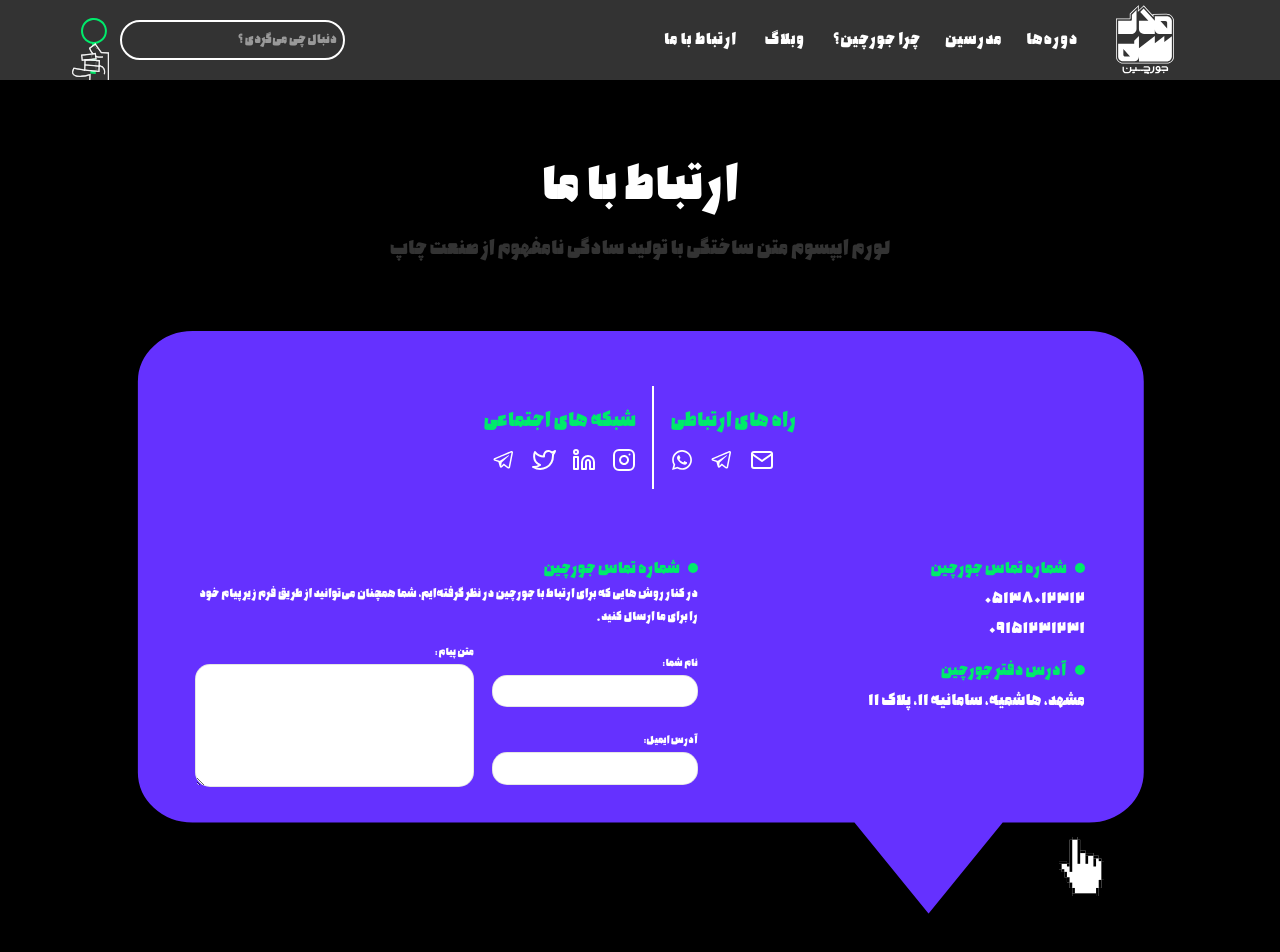
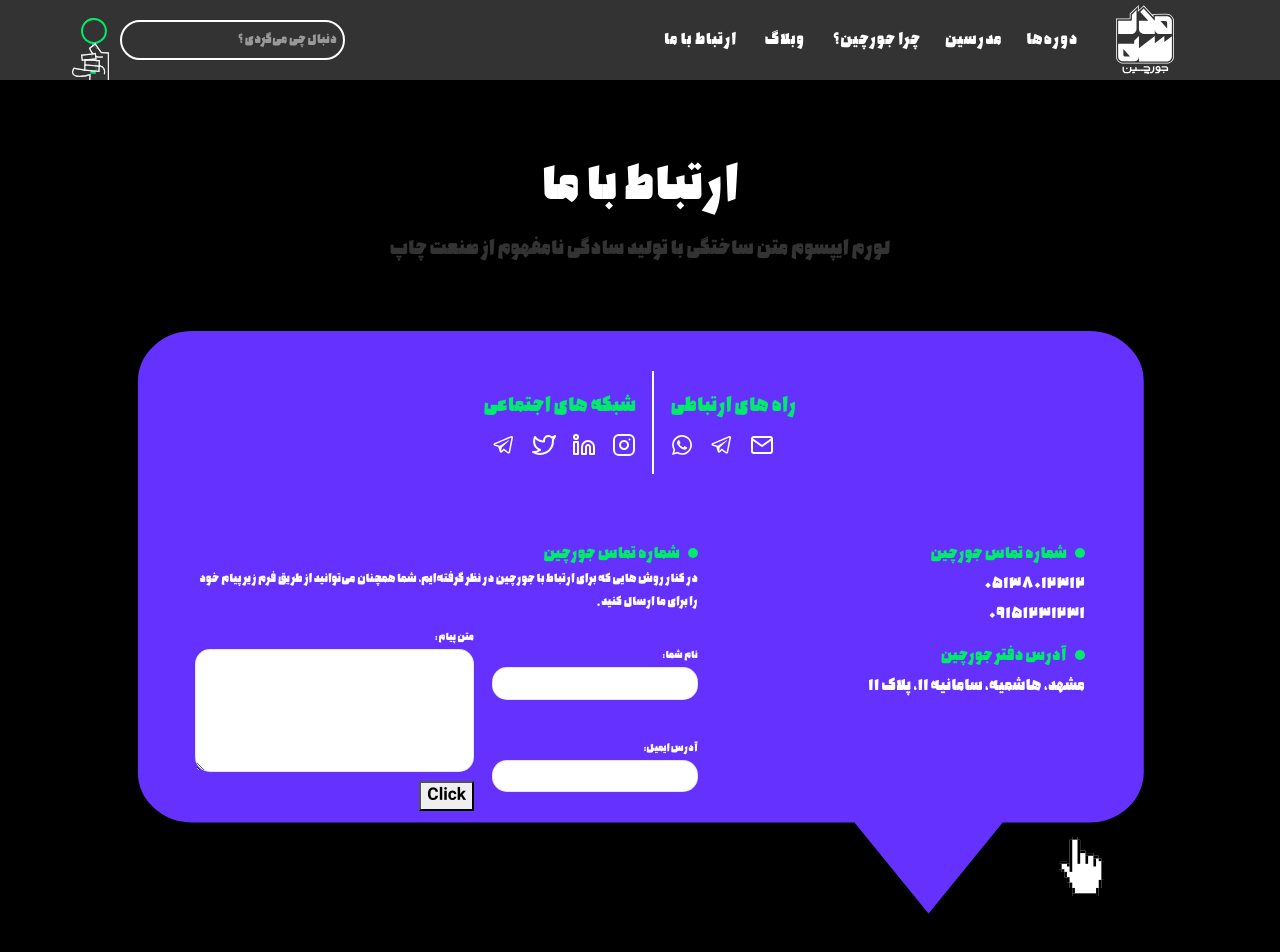
Before and after one commit to AlirezaSohrabiHT/joorchin-school, a React (Vite) app: page /Contactus in a window 1280 px wide. Shown: the top 952 px of the page. Built offline with nearby package versions, Linux system fonts and the light colour scheme.

Commit message:
Make ContactUs Component Form work

```diff
--- a/src/pages/Contactus.jsx
+++ b/src/pages/Contactus.jsx
@@ -1,5 +1,5 @@
 import { Email, EmailOutlined, Instagram, LinkedIn, Telegram, WhatsApp, X } from "@mui/icons-material";
-import React from "react";
+import React, { useState } from "react";
 import background from "../assets/Contact-us.svg";
 import hand from "../assets/click-hand.svg";
 import whatsapp from '../assets/ic_twotone-whatsapp.svg';
@@ -12,6 +12,9 @@ import listItem from '../assets/Ellipse 2.svg';
 
 import styles from "./Contactus.module.css"
 const Contactus = () => {
+    const [userName, setUserName] = useState();
+    const [userEmail, setUserEmail] = useState();
+    const [userMessage, setUserMessage] = useState();
 
     return(
         <>
@@ -90,18 +93,19 @@ const Contactus = () => {
                                         <div>
                                             <label htmlFor="">نام شما:</label>
                                             <br />
-                                            <input type="text" />
+                                            <input type="text" onChange={(e) => setUserName(e.target.value)} />
                                         </div>
                                         <div>
                                             <label htmlFor="">آدرس ایمیل:</label>
                                             <br />
-                                            <input type="text" />
+                                            <input type="text" onChange={(e) => setUserEmail(e.target.value)} />
                                         </div>
                                     </div>
                                     <div>
                                         <label htmlFor="">متن پیام:</label>
                                             <br />
-                                            <textarea name="" id="" cols="30" rows="5"></textarea>
+                                            <textarea name="" id="" cols="30" rows="5"  onChange={(e) => setUserMessage(e.target.value)}></textarea>
+                                            <button onClick={() => console.log(userName, userEmail, userMessage)}>Click</button>
                                     </div>
                                 </div>
                             </div>
--- a/src/pages/Contactus.module.css
+++ b/src/pages/Contactus.module.css
@@ -28,7 +28,7 @@
     justify-content: center;
     gap: 32px;
     padding: 32px;
-    margin-bottom: 60px;
+    margin-bottom: 120px;
     position: relative;
 }
 .contact_us_box p {
```
